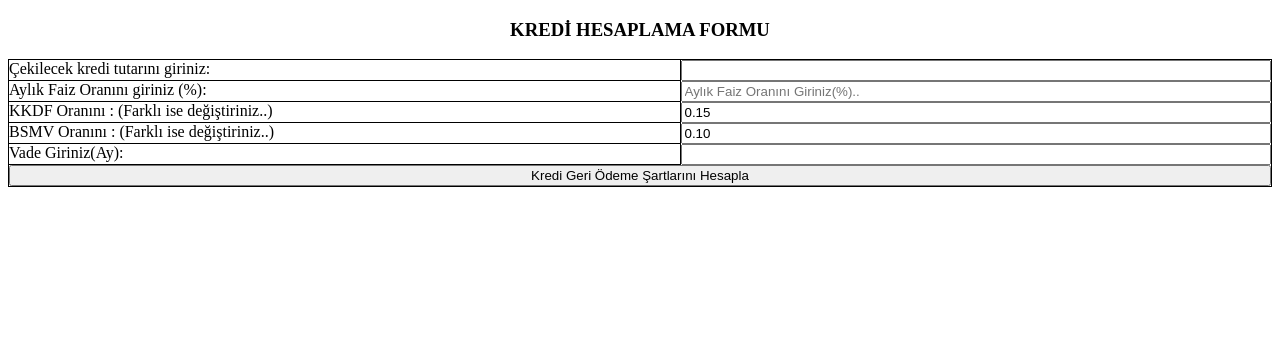
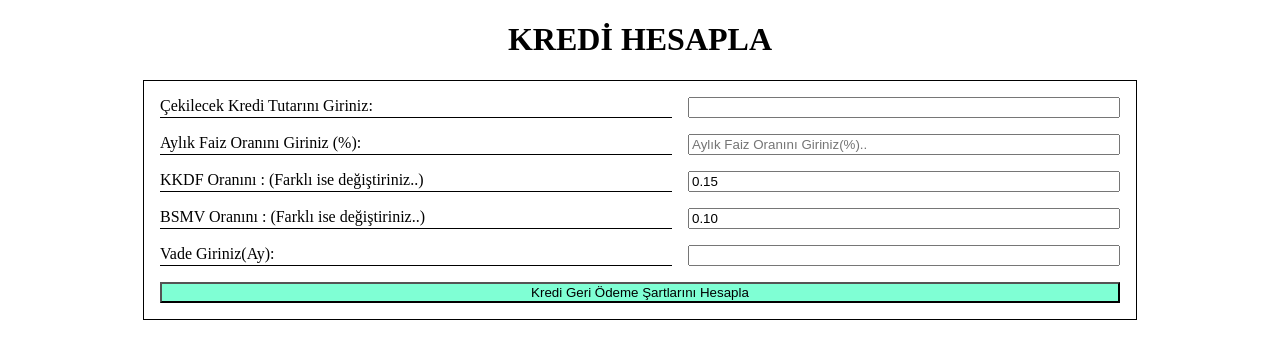
Before and after one commit to reozmen/KrediHesapla-JS-HTML-CSS-, a plain HTML site: page index.html in a window 1280 px wide. Drawn offline with Linux system fonts and the light colour scheme.

Commit message:
css değişiklikleri

```diff
--- a/index.html
+++ b/index.html
@@ -9,12 +9,12 @@
     <script src="main.js"></script>
   </head>
   <body>
-    <h3>KREDİ HESAPLAMA FORMU</h3>
-    <form action="#" id="formKredi">
-      <label for="txtKrediTutari">Çekilecek kredi tutarını giriniz:</label>
+    <h1 class="title">KREDİ HESAPLA</h1>
+    <form action="#" id="formKredi" class="formKredi">
+      <label for="txtKrediTutari">Çekilecek Kredi Tutarını Giriniz:</label>
 
       <input type="text" name="" id="txtKrediTutari" required />
-      <label for="faizOrani">Aylık Faiz Oranını giriniz (%):</label>
+      <label for="faizOrani">Aylık Faiz Oranını Giriniz (%):</label>
       <input
         id="faizOrani"
         placeholder="Aylık Faiz Oranını Giriniz(%).."
@@ -30,8 +30,9 @@
         type="button"
         value="Kredi Geri Ödeme Şartlarını Hesapla"
         onclick="krediHesapla();"
+        class="krediHesaplaSubmit"
       />
     </form>
-    <h5 id="sonuc"></h5>
+    <h5 class="krediBilgileri" id="krediBilgiler"></h5>
   </body>
 </html>
--- a/main.css
+++ b/main.css
@@ -1,26 +1,27 @@
-form{
+.formKredi {
+  padding: 1rem;
+  margin: auto;
+  width: 75vw;
   display: grid;
-    grid-template-columns: auto auto;
-    border: thin solid black;
+  gap: 1rem;
+  /* grid-template-columns: auto auto; */
+  border: 1px solid black;
+}
 
+.krediHesaplaSubmit {
+  grid-column: 1/3;
+  background-color: aquamarine;
 }
-span{
-    display: grid;
-    grid-template-columns: 20px 1fr;
-    grid-template-rows: repeat(4,20px);
-}
-input[type=button]{
-    grid-column: 1/3;
-}
-h3,h5{
+
+.title,
+krediBilgiler {
   text-align: center;
 }
 
-form>label{
-    border-right: thin solid black;
+form > label {
   border-bottom: thin solid black;
 }
-form>span{
+form > span {
   border-top: thin solid black;
   border-bottom: thin solid black;
   padding: 1rem;
```
Lines whose indentation alone changed are shown as unchanged.
